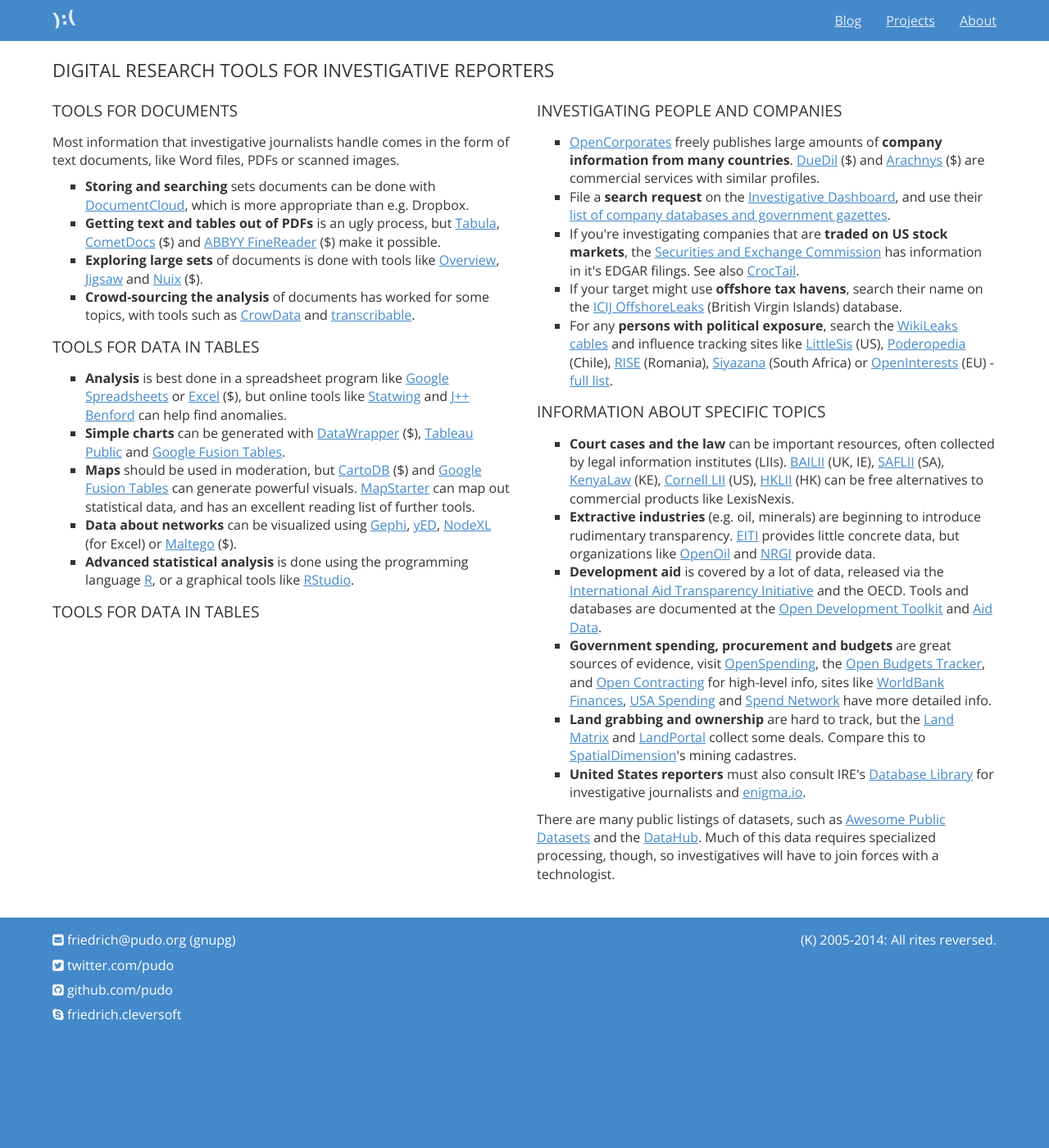
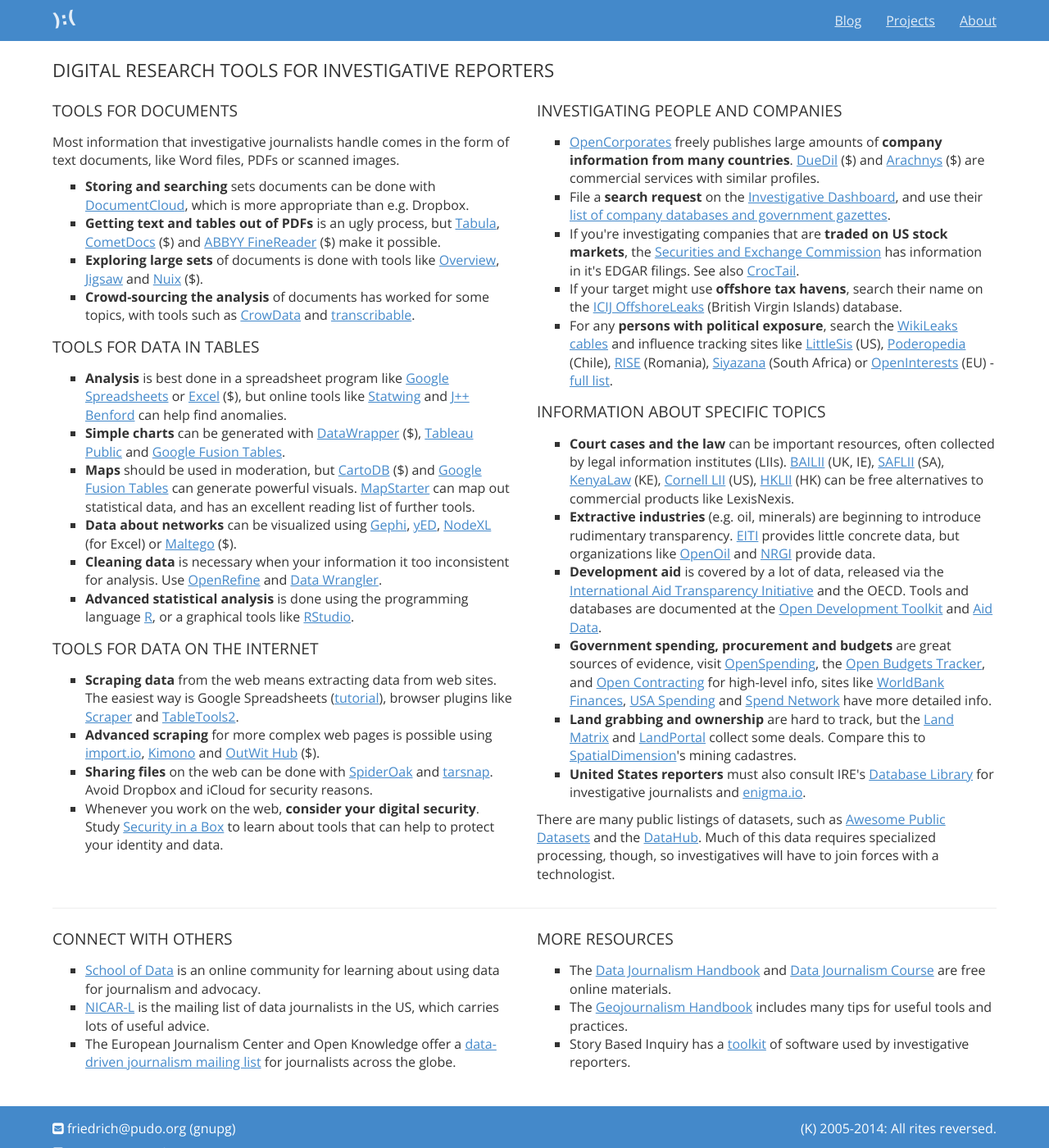
Before and after one commit to pudo/pudo.org, a Jekyll site: the page built from projects/invtools/index.html, in a window 1280 px wide and 1400 px high. Shown: the whole window at 82% size. Built offline with Jekyll 4.4.1, drawn with Linux system fonts in a browser that asks for light colours; nearby versions of some CDN libraries; Markdown is read by kramdown in place of the engine named in the settings.

Commit message:
more links

```diff
--- a/projects/invtools/index.html
+++ b/projects/invtools/index.html
@@ -47,11 +47,28 @@
         <strong>Data about networks</strong> can be visualized using <a href="http://gephi.org">Gephi</a>, <a href="http://www.yworks.com/en/products/yfiles/yed/">yED</a>, <a href="http://nodexl.codeplex.com/">NodeXL</a> (for Excel) or <a href="https://www.paterva.com/web6/products/maltego.php">Maltego</a> ($).
       </li>
       <li>
+        <strong>Cleaning data</strong> is necessary when your information it too inconsistent for analysis. Use <a href="http://openrefine.org">OpenRefine</a> and <a href="http://vis.stanford.edu/wrangler/">Data Wrangler</a>.
+      </li>
+      <li>
         <strong>Advanced statistical analysis</strong> is done using the programming language <a href="http://www.r-project.org/">R</a>, or a graphical tools like <a href="http://www.rstudio.com/">RStudio</a>.
       </li>
     </ul>
 
-    <h3>Tools for data in tables</h3>
+    <h3>Tools for data on the internet</h3>
+    <ul>
+      <li>
+        <strong>Scraping data</strong> from the web means extracting data from web sites. The easiest way is Google Spreadsheets (<a href="http://schoolofdata.org/handbook/courses/scraping/">tutorial</a>), browser plugins like <a href="https://chrome.google.com/webstore/detail/web-scraper/jnhgnonknehpejjnehehllkliplmbmhn?hl=en">Scraper</a> and <a href="https://addons.mozilla.org/en-US/firefox/addon/tabletools2/?src=collection&collection_id=56e286c9-3863-4014-adc7-ac64ea0b1767">TableTools2</a>.
+      </li>
+      <li>
+        <strong>Advanced scraping</strong> for more complex web pages is possible using <a href="http://import.io">import.io</a>, <a href="https://www.kimonolabs.com/">Kimono</a> and <a href="http://www.outwit.com/">OutWit Hub</a> ($).
+      </li>
+      <li>
+        <strong>Sharing files</strong> on the web can be done with <a href="https://spideroak.com/">SpiderOak</a> and <a href="https://www.tarsnap.com/">tarsnap</a>. Avoid Dropbox and iCloud for security reasons.
+      </li>
+      <li>
+        Whenever you work on the web, <strong>consider your digital security</strong>. Study <a href="https://securityinabox.org/">Security in a Box</a> to learn about tools that can help to protect your identity and data.
+      </li>
+    </ul>
   </div>
   <div class="col-md-6">
     <h3>Investigating people and companies</h3>
@@ -99,3 +116,36 @@
     </p>
   </div>
 </div>
+
+<hr/>
+
+<div class="row">
+  <div class="col-md-6">
+    <h3>Connect with others</h3>
+    <ul>
+      <li>
+        <a href="http://schoolofdata.org">School of Data</a> is an online community for learning about using data for journalism and advocacy.
+      </li>
+      <li>
+        <a href="http://www.ire.org/resource-center/listservs/subscribe-nicar-l/">NICAR-L</a> is the mailing list of data journalists in the US, which carries lots of useful advice.
+      </li>
+      <li>
+        The European Journalism Center and Open Knowledge offer a <a href="https://lists.okfn.org/mailman/listinfo/data-driven-journalism">data-driven journalism mailing list</a> for journalists across the globe.
+      </li>
+    </ul>
+  </div>
+  <div class="col-md-6">
+    <h3>More resources</h3>
+    <ul>
+      <li>
+        The <a href="http://datajournalismhandbook.org/">Data Journalism Handbook</a> and <a href="http://datajournalismcourse.net/">Data Journalism Course</a> are free online materials.
+      </li>
+      <li>
+        The <a href="http://geojournalism.org/">Geojournalism Handbook</a> includes many tips for useful tools and practices.
+      </li>
+      <li>
+        Story Based Inquiry has a <a href="http://www.storybasedinquiry.com/toolkit/">toolkit</a> of software used by investigative reporters.
+      </li>
+    </ul>
+  </div>
+</div>
```
